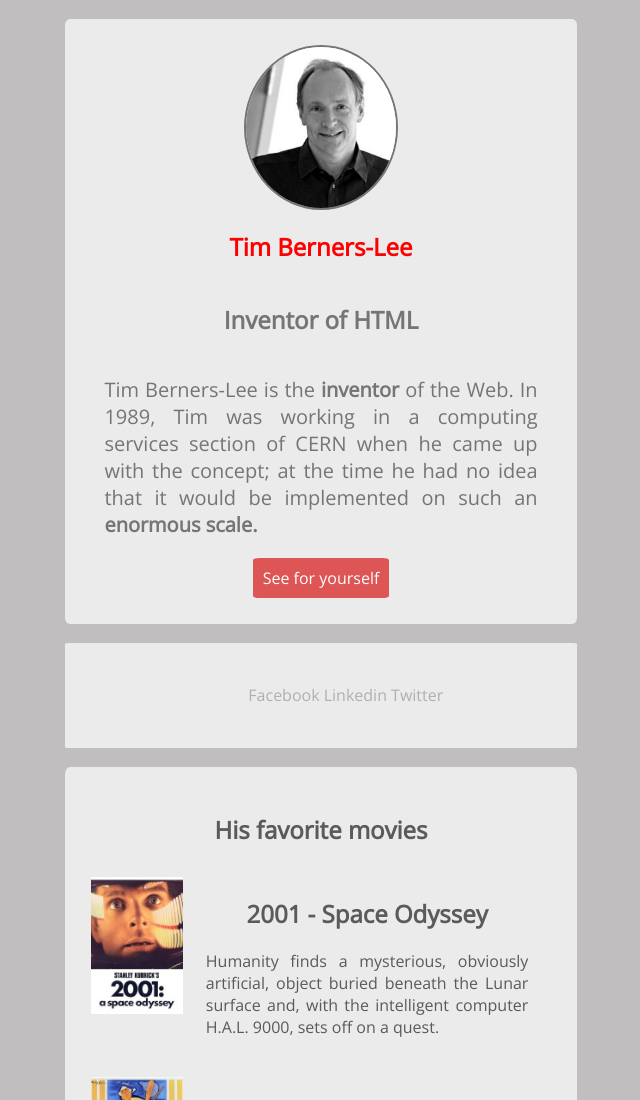
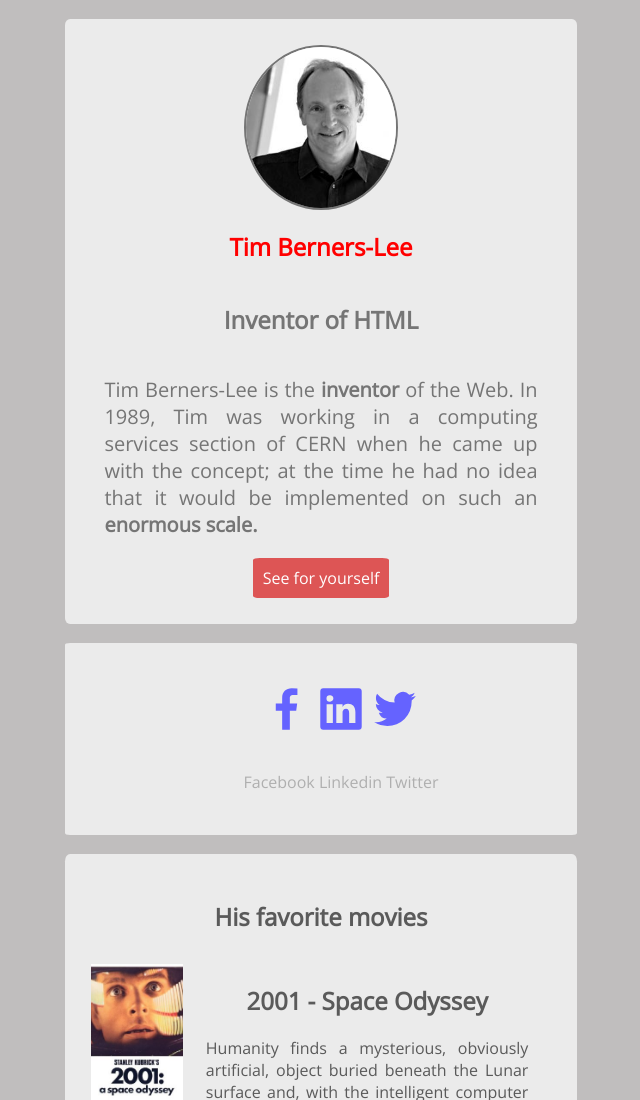
Before and after one commit to LunashaGit/tim-berners-lee, a plain HTML site: page index.html in a window 1280 px wide. Shown: the top 1100 px of the page, without its empty margins (319-959 px from the left). Drawn offline with nearby package versions, Linux system fonts and the light colour scheme; a web font is replaced by a local one.

Commit message:
Add icon

```diff
--- a/index.html
+++ b/index.html
@@ -8,11 +8,12 @@
     <meta name="keywords" content="Tim, Berners-Lee, Tim Berners-Lee">
     <title>Tim</title>
     <link href="css/style.css" rel="stylesheet">
+    <link href="css/all.min.css" rel="stylesheet">
     <link rel="preconnect" href="https://fonts.googleapis.com">
     <link rel="preconnect" href="https://fonts.googleapis.com">
     <link rel="preconnect" href="https://fonts.gstatic.com" crossorigin>
     <link href="https://fonts.googleapis.com/css2?family=Open+Sans:wght@300&family=Syne+Tactile&display=swap" rel="stylesheet">
-    <link rel="stylesheet" href="https://cdn.jsdelivr.net/npm/@fortawesome/fontawesome-free@5.15.4/css/fontawesome.min.css" integrity="sha384-jLKHWM3JRmfMU0A5x5AkjWkw/EYfGUAGagvnfryNV3F9VqM98XiIH7VBGVoxVSc7" crossorigin="anonymous">
+
 </head>
 <body>
     <section class="tim">
@@ -24,7 +25,12 @@
     </section>
     <section class="social">
         <ul>
-            <li><a class="fa fa-facebook" href="">Facebook</a></li>
+            <li><img id="facebook" src="img/facebook.svg"></li>
+            <li><img id="linkedin" src="img/linkedin.svg"></li>
+            <li><img id="twitter" src="img/twitter.svg"></li>
+        </ul>
+        <ul>
+            <li><a href="">Facebook</a></li>
             <li><a href="">Linkedin</a></li>
             <li><a href="">Twitter</a></li>
         </ul>
--- a/sass/style.scss
+++ b/sass/style.scss
@@ -58,11 +58,15 @@ body{
     }
     li{
         display: inline;
+        img{
+            width: 50px;
+        }
     }
     a{
         color: #757575;
         opacity: 0.50;
         text-decoration: none;
+
     }
 }
 
```
Also changed, not shown: css/all.min.css (added), css/style.css, img/facebook.svg (added), img/linkedin.svg (added), img/twitter.svg (added), 1 other file.
